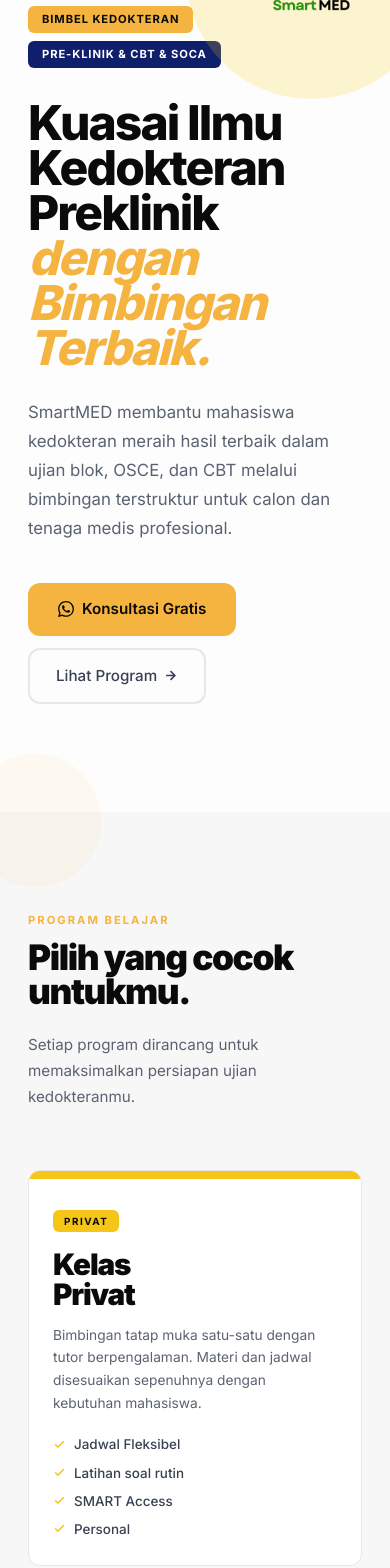
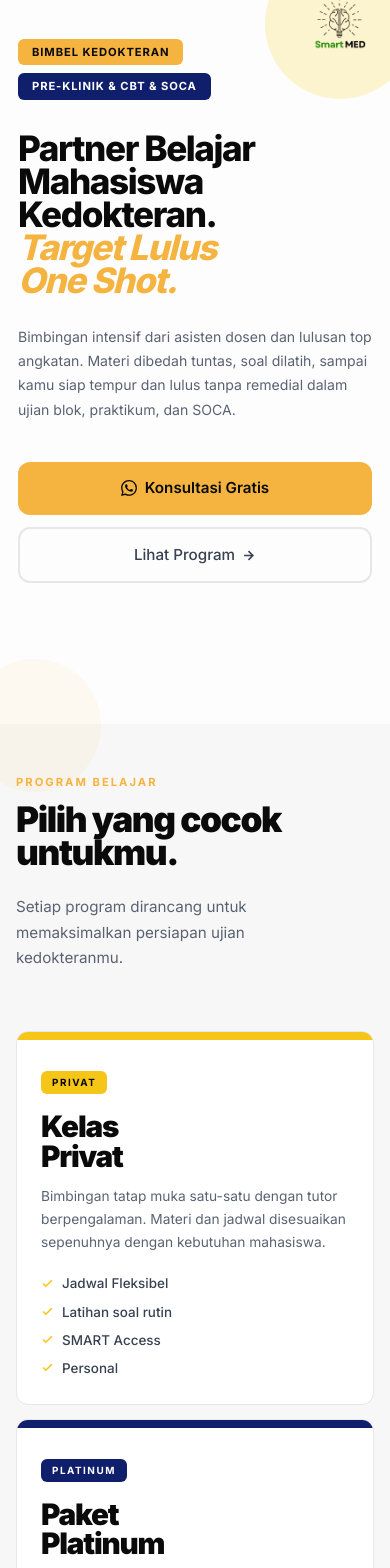
Before and after one commit to ganiout1/SmartMed, a Next.js app: page / in a window 390 px wide. Shown: the part 120-1688 px from the top of the page. Built offline with nearby package versions, Linux system fonts and the light colour scheme.

Commit message:
feat: update hero text and fix responsive design for all landing page sections

```diff
--- a/src/app/globals.css
+++ b/src/app/globals.css
@@ -215,3 +215,178 @@
 html, body {
   overflow-x: hidden;
 }
+
+/* ══════════════════════════════════════════════════════
+   Landing Page Responsive Styles
+   ══════════════════════════════════════════════════════ */
+
+/* ── Shared Section & Container ── */
+.lp-section {
+  padding: 80px 0;
+}
+
+.lp-container {
+  max-width: 1120px;
+  margin: 0 auto;
+  padding: 0 28px;
+}
+
+/* ── Hero Grid ── */
+.hero-grid {
+  display: grid;
+  gap: 52px;
+  align-items: center;
+  padding: 56px 28px;
+  grid-template-columns: 1fr;
+}
+
+.hero-heading {
+  font-size: clamp(2.2rem, 7vw, 5.8rem);
+}
+
+.hero-subtitle {
+  font-size: clamp(0.9rem, 2.5vw, 1.05rem);
+}
+
+.hero-cta {
+  display: flex;
+  gap: 12px;
+  flex-wrap: wrap;
+}
+
+/* Logo wrapper — positioned absolutely on mobile, in grid on desktop */
+.hero-logo-wrapper {
+  position: absolute;
+  top: -40px;
+  right: -5px;
+  width: 140px;
+}
+
+.hero-blob {
+  width: 200px;
+}
+
+.hero-logo-img {
+  width: 140px;
+}
+
+/* ── Landing section responsive padding ── */
+.lp-section-padding {
+  padding: 60px 0;
+}
+
+/* ── Watermark number ── */
+.lp-watermark {
+  position: absolute;
+  bottom: -0.1em;
+  right: -0.05em;
+  font-weight: 900;
+  font-size: 6rem;
+  letter-spacing: -0.05em;
+  color: rgba(0,0,0,0.04);
+  line-height: 1;
+  user-select: none;
+  pointer-events: none;
+}
+
+/* ══════ TABLET (min-width: 768px) ══════ */
+@media (min-width: 768px) {
+  .hero-logo-wrapper {
+    top: -120px;
+    right: -20px;
+    width: 300px;
+  }
+
+  .hero-blob {
+    width: 400px;
+  }
+
+  .hero-logo-img {
+    width: 300px;
+  }
+
+  .hero-heading {
+    font-size: clamp(3rem, 8vw, 5.8rem);
+  }
+
+  .lp-watermark {
+    font-size: 9rem;
+  }
+}
+
+/* ══════ DESKTOP (min-width: 1024px) ══════ */
+@media (min-width: 1024px) {
+  .hero-grid {
+    grid-template-columns: 1fr 420px;
+  }
+
+  .hero-logo-wrapper {
+    position: relative;
+    top: auto;
+    right: auto;
+    width: auto;
+    display: flex;
+    justify-content: center;
+    align-items: center;
+    transform: translate(250px, -300px);
+  }
+
+  .hero-blob {
+    width: 680px;
+  }
+
+  .hero-logo-img {
+    width: 1520px;
+  }
+}
+
+/* ══════ SMALL MOBILE (max-width: 480px) ══════ */
+@media (max-width: 480px) {
+  .lp-section {
+    padding: 50px 0;
+  }
+
+  .lp-container {
+    padding: 0 16px;
+  }
+
+  .hero-grid {
+    padding: 40px 18px;
+    gap: 32px;
+  }
+
+  .hero-heading {
+    font-size: clamp(1.8rem, 9vw, 2.8rem);
+  }
+
+  .hero-subtitle {
+    font-size: 0.88rem;
+  }
+
+  .hero-cta {
+    flex-direction: column;
+  }
+
+  .hero-cta a {
+    width: 100%;
+    text-align: center;
+  }
+
+  .hero-logo-wrapper {
+    top: -30px;
+    right: -5px;
+    width: 110px;
+  }
+
+  .hero-blob {
+    width: 150px;
+  }
+
+  .hero-logo-img {
+    width: 110px;
+  }
+
+  .lp-watermark {
+    font-size: 5rem;
+  }
+}
--- a/src/components/landing/contact-section.tsx
+++ b/src/components/landing/contact-section.tsx
@@ -73,8 +73,8 @@
 
 export function ContactSection() {
   return (
-    <section id="kontak" style={{ background: "#FFFFFF", padding: "100px 0" }}>
-      <div style={{ maxWidth: 1120, margin: "0 auto", padding: "0 28px" }}>
+    <section id="kontak" style={{ background: "#FFFFFF" }} className="lp-section">
+      <div className="lp-container">
         {/* Header */}
         <div
           style={{
@@ -120,7 +120,7 @@
         <div
           style={{
             display: "grid",
-            gridTemplateColumns: "repeat(auto-fill, minmax(240px, 1fr))",
+            gridTemplateColumns: "repeat(auto-fill, minmax(min(240px, 100%), 1fr))",
             gap: 14,
           }}
         >
@@ -142,21 +142,9 @@
                 textDecoration: "none",
               }}
             >
-              {/* Watermark number */}
               <div
                 aria-hidden="true"
-                style={{
-                  position: "absolute",
-                  bottom: "-0.1em",
-                  right: "-0.05em",
-                  fontWeight: 900,
-                  fontSize: "9rem",
-                  letterSpacing: "-0.05em",
-                  color: "rgba(0,0,0,0.04)",
-                  lineHeight: 1,
-                  userSelect: "none",
-                  pointerEvents: "none",
-                }}
+                className="lp-watermark"
               >
                 {c.num}
               </div>
--- a/src/components/landing/cta-section.tsx
+++ b/src/components/landing/cta-section.tsx
@@ -8,8 +8,8 @@
 
 export function CTASection() {
   return (
-    <section style={{ background: "#F7F7F7", padding: "80px 0" }}>
-      <div style={{ maxWidth: 1120, margin: "0 auto", padding: "0 28px" }}>
+    <section style={{ background: "#F7F7F7" }} className="lp-section">
+      <div className="lp-container">
         <div
           style={{
             background: "#0F1F6B",
--- a/src/components/landing/hero-section.tsx
+++ b/src/components/landing/hero-section.tsx
@@ -31,8 +31,8 @@
         alignItems: "center",
         paddingTop: 70,
         position: "relative",
+        overflowX: "clip",
       }}
-      className="!overflow-x-clip"
     >
       {/* Dot grid background */}
       <div
@@ -40,7 +40,7 @@
         className="dot-grid"
         style={{ position: "absolute", inset: 0, opacity: 0.35, pointerEvents: "none" }}
       />
-      {/* Red blob bottom left */}
+      {/* Yellow blob bottom left */}
       <div
         aria-hidden="true"
         style={{
@@ -63,14 +63,10 @@
           maxWidth: 1120,
           width: "100%",
           margin: "0 auto",
-          padding: "56px 28px",
-          display: "grid",
-          gap: 52,
-          alignItems: "center",
           position: "relative",
           zIndex: 1,
         }}
-        className="grid-cols-[1fr] lg:grid-cols-[1fr_420px]"
+        className="hero-grid"
       >
         {/* LEFT: Text */}
         <div>
@@ -86,38 +82,38 @@
 
           {/* H1 */}
           <h1
+            className="hero-heading"
             style={{
               fontWeight: 800,
-              fontSize: "clamp(3rem, 8vw, 5.8rem)",
               letterSpacing: "-0.04em",
               lineHeight: 0.94,
               color: "#0A0A0A",
               marginBottom: 28,
             }}
           >
-            Kuasai Ilmu<br />
-            Kedokteran<br />
-            Preklinik<br />
-            <span style={{ fontStyle: "italic", color: "#f5b340" }}>dengan Bimbingan</span><br />
-            <span style={{ fontStyle: "italic", color: "#f5b340" }}>Terbaik.</span>
+            Partner Belajar<br />
+            Mahasiswa<br />
+            Kedokteran.<br />
+            <span style={{ fontStyle: "italic", color: "#f5b340" }}>Target Lulus</span><br />
+            <span style={{ fontStyle: "italic", color: "#f5b340" }}>One Shot.</span>
           </h1>
 
           {/* Subtitle */}
           <p
+            className="hero-subtitle"
             style={{
-              fontSize: "1.05rem",
               color: "#5A6272",
               lineHeight: 1.72,
-              maxWidth: 460,
+              maxWidth: 520,
               marginBottom: 40,
               fontWeight: 400,
             }}
           >
-            SmartMED membantu mahasiswa kedokteran meraih hasil terbaik dalam ujian blok, OSCE, dan CBT melalui bimbingan terstruktur untuk calon dan tenaga medis profesional.
+            Bimbingan intensif dari asisten dosen dan lulusan top angkatan. Materi dibedah tuntas, soal dilatih, sampai kamu siap tempur dan lulus tanpa remedial dalam ujian blok, praktikum, dan SOCA.
           </p>
 
           {/* CTA Buttons */}
-          <div style={{ display: "flex", gap: 12, flexWrap: "wrap", marginBottom: 52 }}>
+          <div className="hero-cta" style={{ marginBottom: 52 }}>
             <a
               href={WA_LINK}
               target="_blank"
@@ -125,6 +121,7 @@
               style={{
                 display: "inline-flex",
                 alignItems: "center",
+                justifyContent: "center",
                 gap: 8,
                 background: "#f5b340",
                 color: "#0A0A0A",
@@ -146,6 +143,7 @@
               style={{
                 display: "inline-flex",
                 alignItems: "center",
+                justifyContent: "center",
                 gap: 6,
                 border: "2px solid #E5E7EB",
                 color: "#374151",
@@ -168,18 +166,24 @@
 
         {/* RIGHT: Logo - absolute on mobile, grid column on desktop */}
         <div
-          className="absolute top-[-60px] right-[-5px] w-[168px] md:top-[-160px] md:right-[-20px] md:w-[364px] lg:relative lg:top-auto lg:right-auto lg:w-auto lg:flex lg:justify-center lg:items-center lg:translate-x-[250px] lg:translate-y-[-300px]"
+          className="hero-logo-wrapper"
           style={{ overflow: "visible", zIndex: 2 }}
         >
           {/* Yellow blob tied to the logo */}
           <div
             aria-hidden="true"
-            className="absolute top-1/2 left-1/2 -translate-x-1/2 -translate-y-1/2 rounded-full pointer-events-none w-[250px] md:w-[450px] lg:w-[680px]"
+            className="hero-blob"
             style={{
+              position: "absolute",
+              top: "50%",
+              left: "50%",
+              transform: "translate(-50%, -50%)",
+              borderRadius: "50%",
               aspectRatio: "1/1",
               background: "#F5C518",
               opacity: 0.2,
               zIndex: -1,
+              pointerEvents: "none",
             }}
           />
 
@@ -188,7 +192,7 @@
             alt="SmartMED"
             width={3040}
             height={912}
-            className="w-[168px] md:w-[364px] lg:w-[1520px]"
+            className="hero-logo-img"
             style={{ objectFit: "contain", height: "auto", flexShrink: 0 }}
             priority
           />
--- a/src/components/landing/programs-section.tsx
+++ b/src/components/landing/programs-section.tsx
@@ -45,8 +45,8 @@
 
 export function ProgramsSection() {
   return (
-    <section id="program" style={{ background: "#F7F7F7", padding: "100px 0" }}>
-      <div style={{ maxWidth: 1120, margin: "0 auto", padding: "0 28px" }}>
+    <section id="program" style={{ background: "#F7F7F7" }} className="lp-section">
+      <div className="lp-container">
         {/* Header */}
         <div
           style={{
@@ -92,7 +92,7 @@
         <div
           style={{
             display: "grid",
-            gridTemplateColumns: "repeat(auto-fill, minmax(240px, 1fr))",
+            gridTemplateColumns: "repeat(auto-fill, minmax(min(240px, 100%), 1fr))",
             gap: 14,
           }}
         >
--- a/src/components/landing/testimonials-section.tsx
+++ b/src/components/landing/testimonials-section.tsx
@@ -68,8 +68,8 @@
   const next = () => setIdx((i) => (i + 1) % total);
 
   return (
-    <section id="testimoni" style={{ background: "#F7F7F7", padding: "100px 0" }}>
-      <div style={{ maxWidth: 1120, margin: "0 auto", padding: "0 28px" }}>
+    <section id="testimoni" style={{ background: "#F7F7F7" }} className="lp-section">
+      <div className="lp-container">
         {/* Header */}
         <div
           style={{
```
Also changed, not shown: src/components/landing/why-section.tsx (+4 -16 lines).
